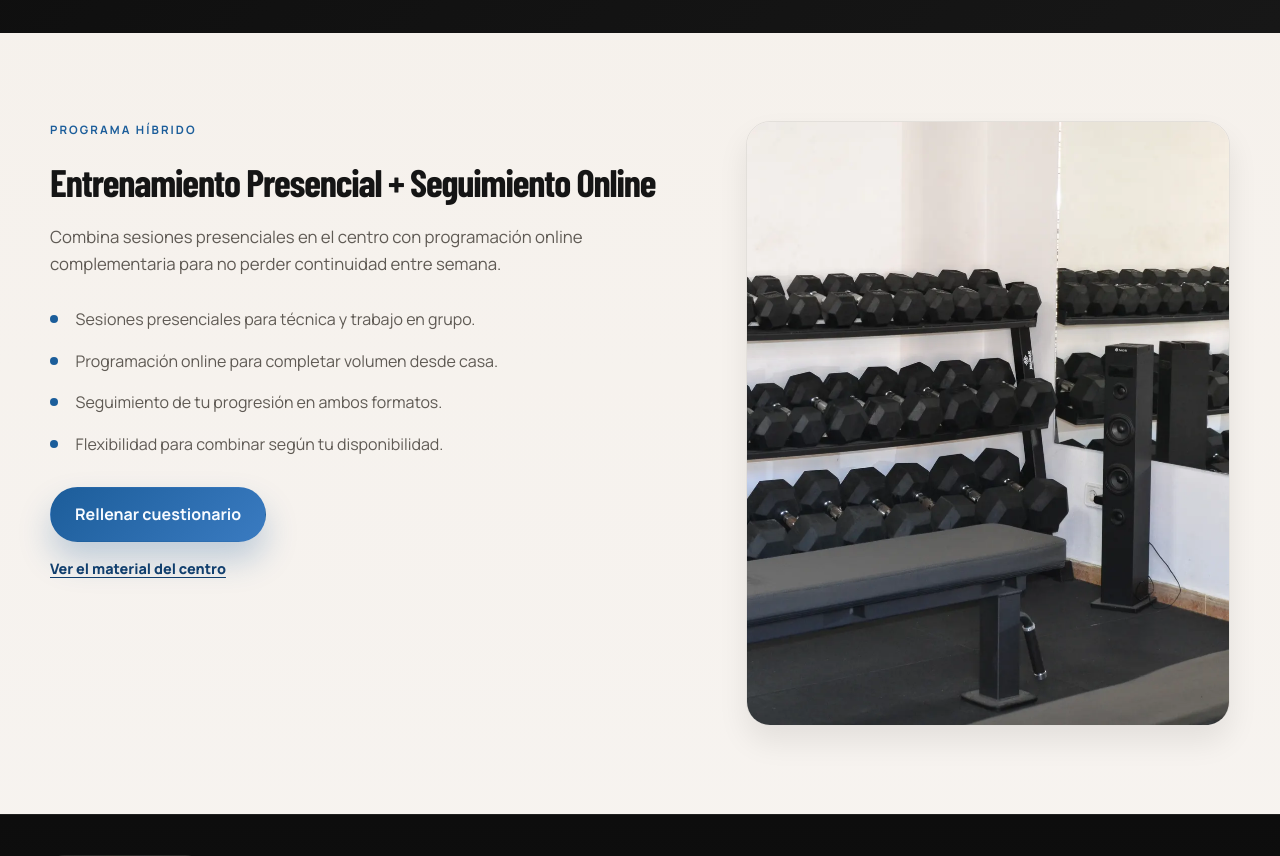
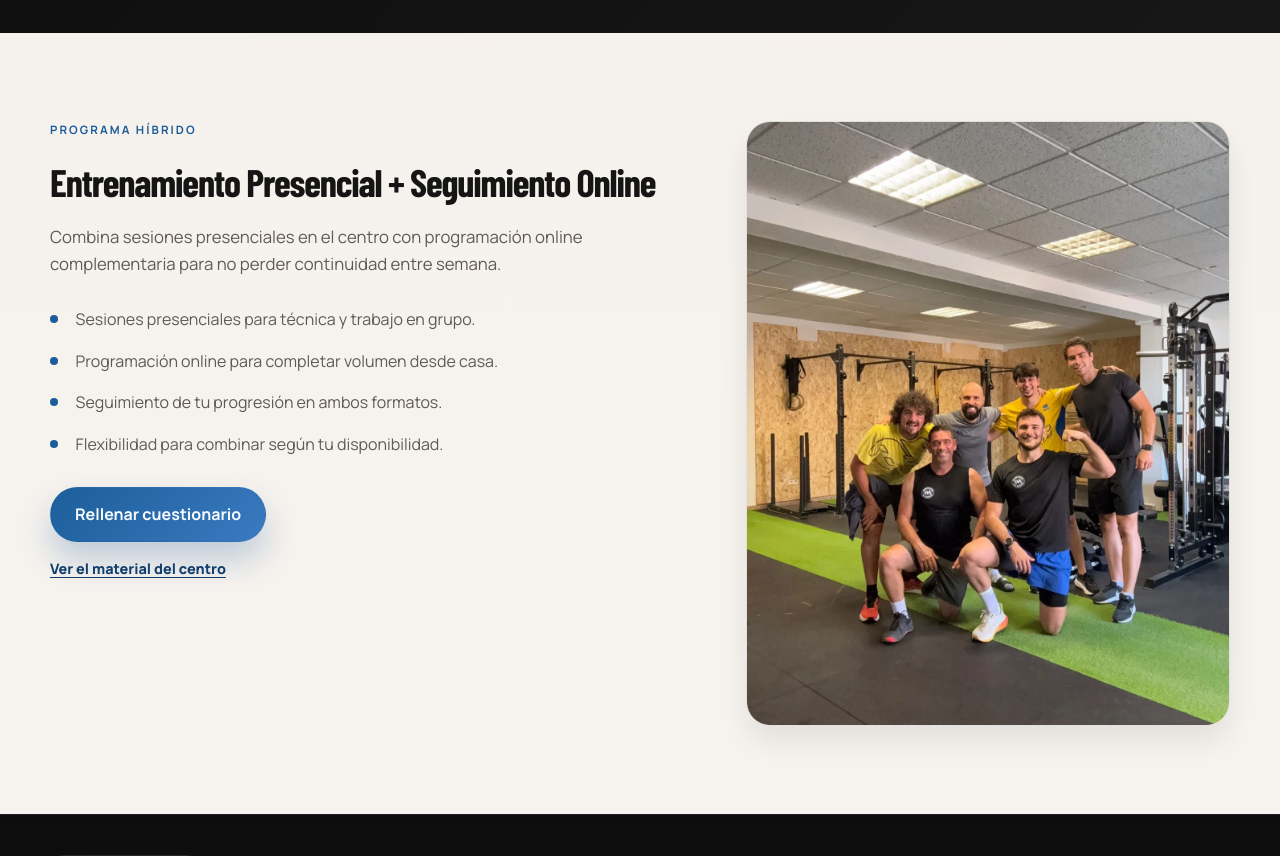
Before and after one commit to davidzg99/nieto-hybrid, a React (Vite) app in the folder app/: page /servicios/hibrido/entrenamiento-funcional in a window 1280 px wide. Shown: the part 480-1336 px from the top of the page. Built offline with nearby package versions, Linux system fonts and the light colour scheme; a web font is replaced by a local one.

Commit message:
final fixes

```diff
--- a/app/src/data/services.js
+++ b/app/src/data/services.js
@@ -1,6 +1,6 @@
 import imagePresencial from '../assets/photos/image-6.webp'
 import imageHibrido from '../assets/photos/image-17.webp'
-import imageOnline from '../assets/photos/image-family.webp'
+import imageOnline from '../assets/photos/image-01.webp'
 
 export const serviceFormats = [
   {
@@ -31,7 +31,7 @@ export const serviceFormats = [
     eyebrow: 'Programa Online',
     detailTitle: 'The Hybrid Method',
     image: imageOnline,
-    imageAlt: 'Seguimiento online de The Hybrid Method',
+    imageAlt: 'Entrenamiento individual dentro de The Hybrid Method',
   },
 ]
 
--- a/app/src/pages/ServicePage.jsx
+++ b/app/src/pages/ServicePage.jsx
@@ -78,8 +78,8 @@ function ServicePage() {
 
             <div className="specialty-media">
               <img
-                src={specialty.image}
-                alt={specialty.imageAlt}
+                src={serviceFormat.image}
+                alt={serviceFormat.imageAlt}
                 loading="eager"
                 fetchPriority="high"
                 decoding="async"
```
